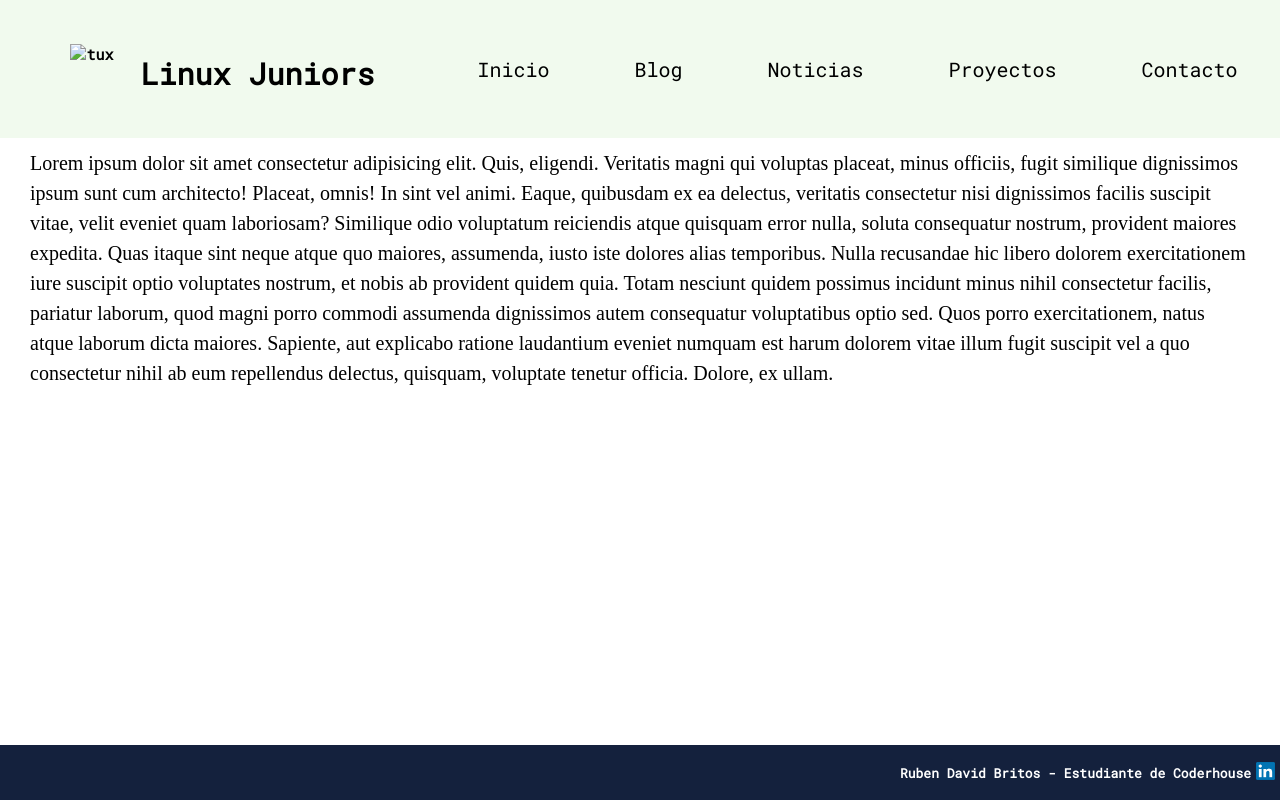
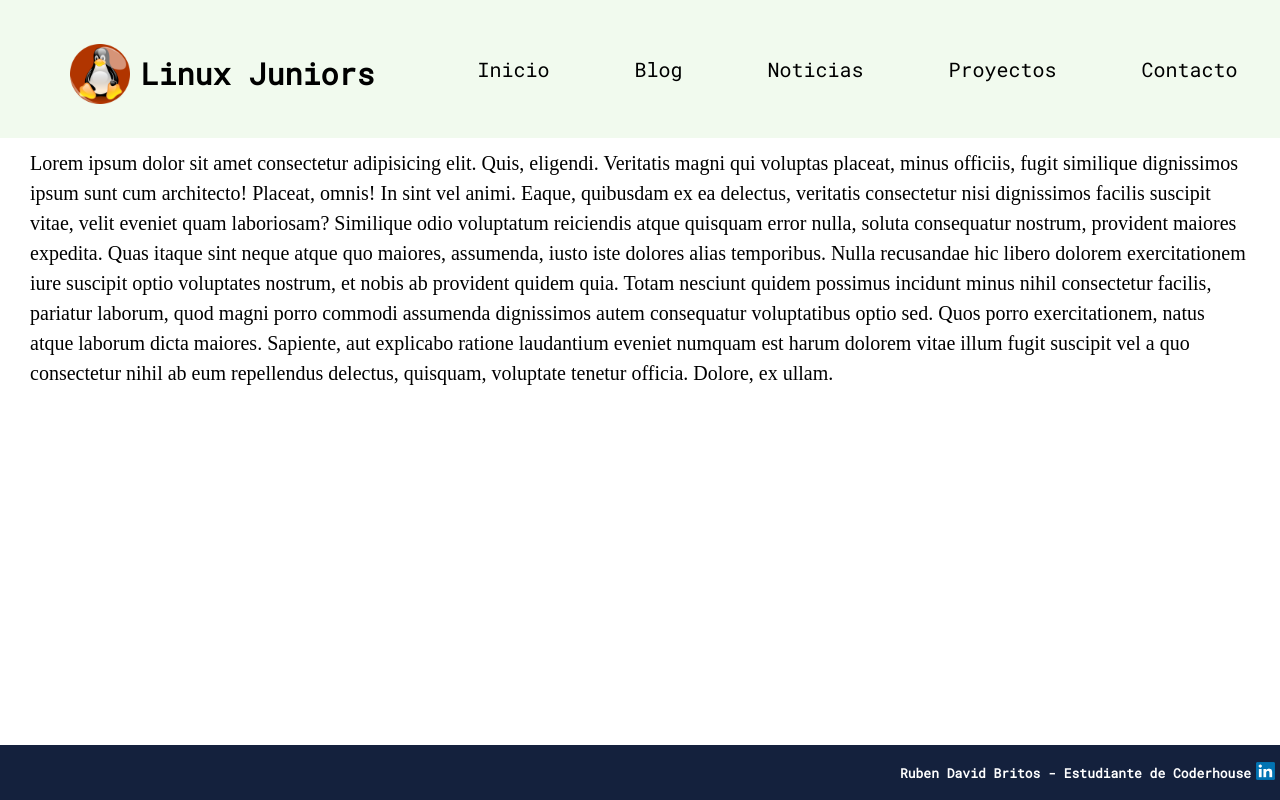
Before and after one commit to davidbritos01/primer_proyecto, a plain HTML site: page pages/proyectos.html in a window 1280 px wide. Drawn offline with Linux system fonts and the light colour scheme; the site is published under a folder, as on GitHub Pages, so addresses that start at the root find nothing.

Commit message:
Corrigiendo visual imagen proyectos.html

```diff
--- a/pages/proyectos.html
+++ b/pages/proyectos.html
@@ -9,7 +9,7 @@
   <body>
     <header class="header">
       <div class="header-logo">
-        <img class="header-img" src="/files/img/penguin.png" alt="tux">
+        <img class="header-img" src="../files/img/penguin.png" alt="tux">
         <h1>Linux Juniors</h1>
       </div>
 
```
